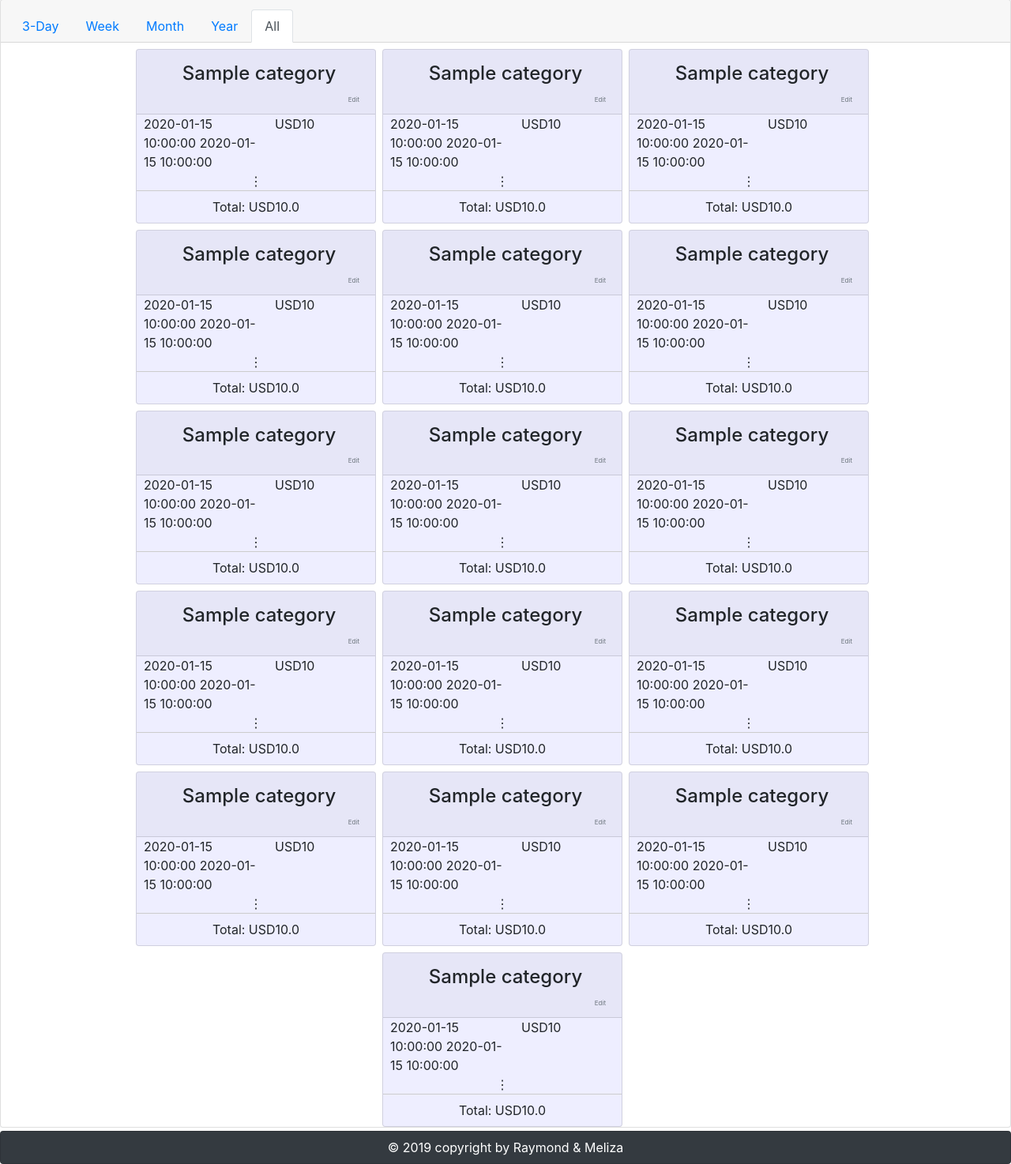
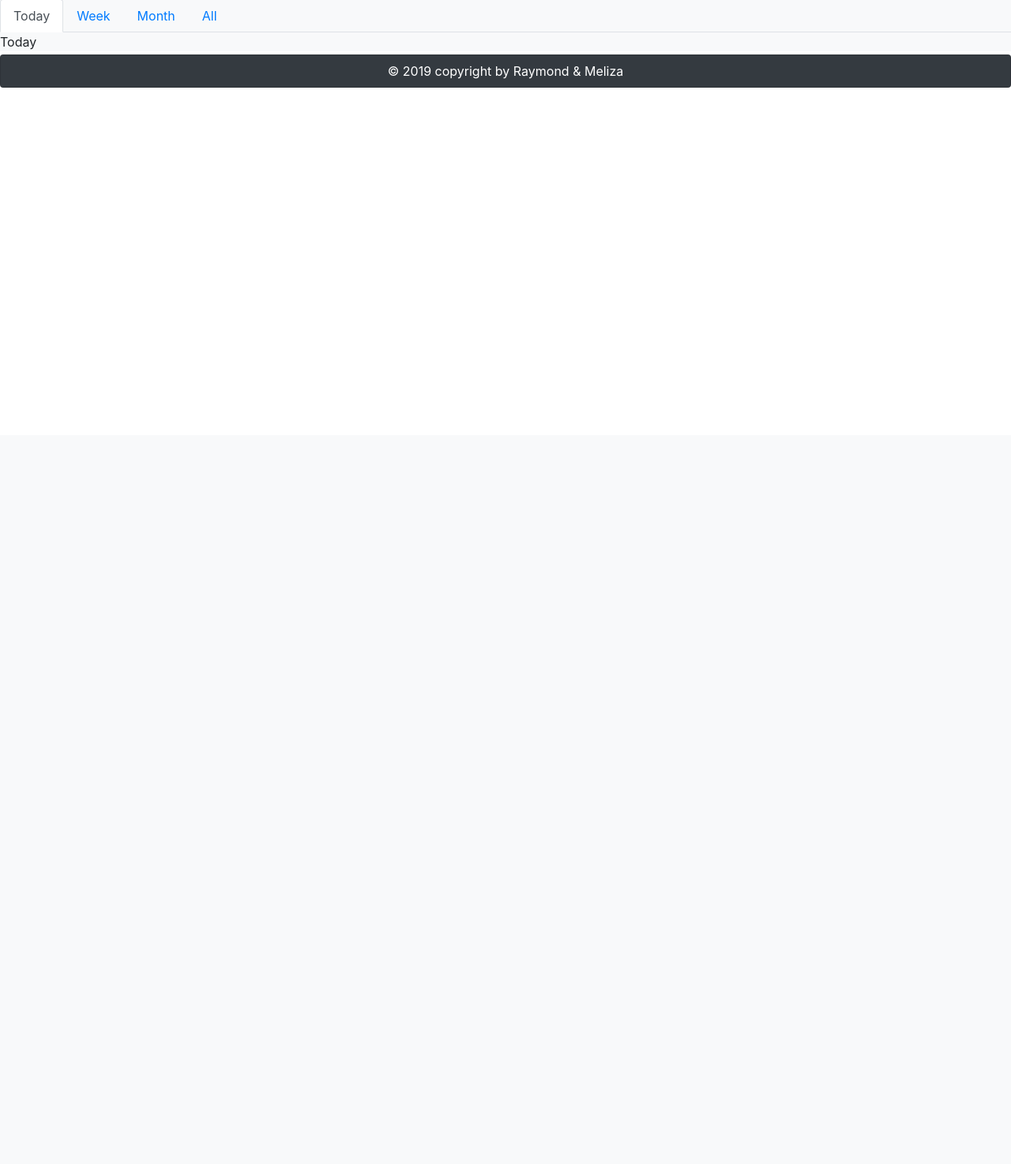
Before and after one commit to BrosCoffee/wallet_watcher, a Flask app: page /record in a window 1280 px wide. Shown: the part 249-1723 px from the top of the page at 79% size. After the commit the page ends 360 px from the top, so only its background shows below. Run offline with Flask 2, Linux system fonts and the light colour scheme; a user stored in the database is signed in; a database or web service that is not in the repository returns one stand-in record (values such as "Sample title"); parts of the project's set-up code (start-up, migrations or seed data) failed here and were passed over; some libraries are stand-ins or nearby versions.

Commit message:
time filters created

```diff
--- a/wallet_watcher/routes.py
+++ b/wallet_watcher/routes.py
@@ -5,6 +5,7 @@ from wallet_watcher.form import RegistrationForm, LoginForm, ContactForm, EnterF
     UpdateAccountForm
 from wallet_watcher import app, mongo, bcrypt, login_manager
 import time
+from datetime import date, timedelta
 import pymongo
 from flask_login import UserMixin, current_user, login_user, logout_user, login_required
 from bson.objectid import ObjectId
@@ -151,8 +152,8 @@ def account():
         form.email.data = user['email']
         form.currency.date = currency
     elif form.validate_on_submit():
-        print(form.currency.data)
-        print(user['user_name'])
+        # print(form.currency.data)
+        # print(user['user_name'])
         if form.profile_image_name.data:
             image_file_name = save_image(form.profile_image_name.data)
             connection.update({'_id': ObjectId(user['_id'])}, {'$set':
@@ -344,107 +345,146 @@ def record():
     # Descending
     # records = connection.find({'user_name': current_user.username}).sort(
     #     [('date', pymongo.DESCENDING), ('time', pymongo.DESCENDING)])
+    today = str(date.today())
+    week_ago = str(date.today() - timedelta(7))
+    month_ago = str(date.today() - timedelta(30))
 
-    def mongo_filter(category):
+
+    def mongo_filter_all(category):
         return connection.find({'user_name': current_user.username, 'category': category}).sort(
             [('date', pymongo.DESCENDING), ('time', pymongo.DESCENDING)])
 
+    def mongo_filter_today(category):
+        return connection.find({'user_name': current_user.username, 'category': category, 'date': today}).sort(
+            [('date', pymongo.DESCENDING), ('time', pymongo.DESCENDING)])
+
+    def mongo_filter_week(category):
+        return connection.find({'user_name': current_user.username, 'category': category,
+                                'date': {'$gt': week_ago}}).sort([('date', pymongo.DESCENDING),
+                                                                      ('time', pymongo.DESCENDING)])
+    def mongo_filter_month(category):
+        return connection.find({'user_name': current_user.username, 'category': category,
+                                'date': {'$gt': month_ago}}).sort([('date', pymongo.DESCENDING),
+                                                                      ('time', pymongo.DESCENDING)])
+
     # Creating variables dynamically is an anti-pattern and should be avoided.
-    category_01 = mongo_filter('Food & Dining')
+    # ---------->
+    category_01 = mongo_filter_all('Food & Dining')
     category_01_amount = 0
     for i in category_01:
         category_01_amount += float(i['amount'])
-    category_01_show = mongo_filter('Food & Dining').limit(4)
+    category_01_show = mongo_filter_all('Food & Dining').limit(4)
 
-    category_02 = mongo_filter('Bills & Utilities')
+    category_01_today = mongo_filter_today('Food & Dining')
+    category_01_amount_today = 0
+    for i in category_01_today:
+        category_01_amount_today += float(i['amount'])
+    category_01_show_today = mongo_filter_today('Food & Dining').limit(4)
+
+    category_01_week = mongo_filter_week('Food & Dining')
+    category_01_amount_week = 0
+    for i in category_01_week:
+        category_01_amount_week += float(i['amount'])
+    category_01_show_week = mongo_filter_week('Food & Dining').limit(4)
+
+    category_01_month = mongo_filter_month('Food & Dining')
+    category_01_amount_month = 0
+    for i in category_01_month:
+        category_01_amount_month += float(i['amount'])
+    category_01_show_month = mongo_filter_month('Food & Dining').limit(4)
+    # ---------->
+
+
+
+    category_02 = mongo_filter_all('Bills & Utilities')
     category_02_amount = 0
     for i in category_02:
         category_02_amount += float(i['amount'])
-    category_02_show = mongo_filter('Bills & Utilities').limit(4)
+    category_02_show = mongo_filter_all('Bills & Utilities').limit(4)
 
-    category_03 = mongo_filter('Shopping')
+    category_03 = mongo_filter_all('Shopping')
     category_03_amount = 0
     for i in category_03:
         category_03_amount += float(i['amount'])
-    category_03_show = mongo_filter('Shopping').limit(4)
+    category_03_show = mongo_filter_all('Shopping').limit(4)
 
-    category_04 = mongo_filter('Entertainment')
+    category_04 = mongo_filter_all('Entertainment')
     category_04_amount = 0
     for i in category_04:
         category_04_amount += float(i['amount'])
-    category_04_show = mongo_filter('Entertainment').limit(4)
+    category_04_show = mongo_filter_all('Entertainment').limit(4)
 
-    category_05 = mongo_filter('Personal Care')
+    category_05 = mongo_filter_all('Personal Care')
     category_05_amount = 0
     for i in category_05:
         category_05_amount += float(i['amount'])
-    category_05_show = mongo_filter('Personal Care').limit(4)
+    category_05_show = mongo_filter_all('Personal Care').limit(4)
 
-    category_06 = mongo_filter('Health & Fitness')
+    category_06 = mongo_filter_all('Health & Fitness')
     category_06_amount = 0
     for i in category_06:
         category_06_amount += float(i['amount'])
-    category_06_show = mongo_filter('Health & Fitness').limit(4)
+    category_06_show = mongo_filter_all('Health & Fitness').limit(4)
 
-    category_07 = mongo_filter('Transport & Auto')
+    category_07 = mongo_filter_all('Transport & Auto')
     category_07_amount = 0
     for i in category_07:
         category_07_amount += float(i['amount'])
-    category_07_show = mongo_filter('Transport & Auto').limit(4)
+    category_07_show = mongo_filter_all('Transport & Auto').limit(4)
 
-    category_08 = mongo_filter('Fees & Charges')
+    category_08 = mongo_filter_all('Fees & Charges')
     category_08_amount = 0
     for i in category_08:
         category_08_amount += float(i['amount'])
-    category_08_show = mongo_filter('Fees & Charges').limit(4)
+    category_08_show = mongo_filter_all('Fees & Charges').limit(4)
 
-    category_09 = mongo_filter('Education')
+    category_09 = mongo_filter_all('Education')
     category_09_amount = 0
     for i in category_09:
         category_09_amount += float(i['amount'])
-    category_09_show = mongo_filter('Education').limit(4)
+    category_09_show = mongo_filter_all('Education').limit(4)
 
-    category_10 = mongo_filter('Gifts & Donation')
+    category_10 = mongo_filter_all('Gifts & Donation')
     category_10_amount = 0
     for i in category_10:
         category_10_amount += float(i['amount'])
-    category_10_show = mongo_filter('Gifts & Donation').limit(4)
+    category_10_show = mongo_filter_all('Gifts & Donation').limit(4)
 
-    category_11 = mongo_filter('Business Services')
+    category_11 = mongo_filter_all('Business Services')
     category_11_amount = 0
     for i in category_11:
         category_11_amount += float(i['amount'])
-    category_11_show = mongo_filter('Business Services').limit(4)
+    category_11_show = mongo_filter_all('Business Services').limit(4)
 
-    category_12 = mongo_filter('Investment')
+    category_12 = mongo_filter_all('Investment')
     category_12_amount = 0
     for i in category_12:
         category_12_amount += float(i['amount'])
-    category_12_show = mongo_filter('Investment').limit(4)
+    category_12_show = mongo_filter_all('Investment').limit(4)
 
-    category_13 = mongo_filter('Travel')
+    category_13 = mongo_filter_all('Travel')
     category_13_amount = 0
     for i in category_13:
         category_13_amount += float(i['amount'])
-    category_13_show = mongo_filter('Travel').limit(4)
+    category_13_show = mongo_filter_all('Travel').limit(4)
 
-    category_14 = mongo_filter('Kids & Elderly')
+    category_14 = mongo_filter_all('Kids & Elderly')
     category_14_amount = 0
     for i in category_14:
         category_14_amount += float(i['amount'])
-    category_14_show = mongo_filter('Kids & Elderly').limit(4)
+    category_14_show = mongo_filter_all('Kids & Elderly').limit(4)
 
-    category_15 = mongo_filter('Taxes')
+    category_15 = mongo_filter_all('Taxes')
     category_15_amount = 0
     for i in category_15:
         category_15_amount += float(i['amount'])
-    category_15_show = mongo_filter('Taxes').limit(4)
+    category_15_show = mongo_filter_all('Taxes').limit(4)
 
-    category_16 = mongo_filter('Others')
+    category_16 = mongo_filter_all('Others')
     category_16_amount = 0
     for i in category_16:
         category_16_amount += float(i['amount'])
-    category_16_show = mongo_filter('Others').limit(4)
+    category_16_show = mongo_filter_all('Others').limit(4)
 
     category_amount_show_list = [(category_01_amount, category_01_show), (category_02_amount, category_02_show),
                                  (category_03_amount, category_03_show), (category_04_amount, category_04_show),
@@ -454,7 +494,7 @@ def record():
                                  (category_11_amount, category_11_show), (category_12_amount, category_12_show),
                                  (category_13_amount, category_13_show), (category_14_amount, category_14_show),
                                  (category_15_amount, category_15_show), (category_16_amount, category_16_show)]
-    sorted_by_amount = sorted(category_amount_show_list, key=lambda tup: tup[0], reverse=True)
+    sorted_by_amount_all = sorted(category_amount_show_list, key=lambda tup: tup[0], reverse=True)
 
-    return render_template('record.html', title='History', form=form, sorted_by_amount=sorted_by_amount,
+    return render_template('record.html', title='History', form=form, sorted_by_amount_all=sorted_by_amount_all,
                            currency=currency)
--- a/wallet_watcher/templates/record.html
+++ b/wallet_watcher/templates/record.html
@@ -1,52 +1,24 @@
 {% extends "layout.html" %}
 {% block content %}
-<div class="card text-center">
-  <div class="card-header">
-	<ul class="nav nav-tabs card-header-tabs">
+<ul class="nav nav-tabs" id="myTab" role="tablist">
     <li class="nav-item">
-		<a class="nav-link" href="#">3-Day</a>
+      <a class="nav-link active" id="today-tab" data-toggle="tab" href="#today" role="tab" aria-controls="home" aria-selected="true">Today</a>
     </li>
     <li class="nav-item">
-		<a class="nav-link" href="#">Week</a>
+      <a class="nav-link" id="week-tab" data-toggle="tab" href="#week" role="tab" aria-controls="profile" aria-selected="false">Week</a>
     </li>
     <li class="nav-item">
-		<a class="nav-link" href="#">Month</a>
+      <a class="nav-link" id="month-tab" data-toggle="tab" href="#month" role="tab" aria-controls="contact" aria-selected="false">Month</a>
     </li>
     <li class="nav-item">
-		<a class="nav-link" href="#">Year</a>
-	  </li>
-	  <li class="nav-item">
-		<a class="nav-link active" href="#">All</a>
+      <a class="nav-link" id="all-tab" data-toggle="tab" href="#all" role="tab" aria-controls="contact" aria-selected="false">All</a>
     </li>
 </ul>
+<div class="tab-content" id="myTabContent">
+    <div class="tab-pane fade show active" id="today" role="tabpanel" aria-labelledby="home-tab">Today</div>
+    <div class="tab-pane fade" id="week" role="tabpanel" aria-labelledby="profile-tab">Week</div>
+    <div class="tab-pane fade" id="month" role="tabpanel" aria-labelledby="contact-tab">Month</div>
+    <div class="tab-pane fade" id="all" role="tabpanel" aria-labelledby="contact-tab">{% include 'record_all.html' %}</div>
 </div>
-    <div class="container">
-        <div class="row justify-content-center">
-            {% for i in sorted_by_amount %}
-                {% if i[0] != 0 %}
-                    <div class="card mr-2 mt-2" style="width: 19rem; background-color: #eef;">
-                        <div class="card-header" style="text-align: center">
-                            <h4 class="card-title mt-1 ml-2">{{ i[1][0]['category'] }}</h4>
-                            <a href="{{ url_for('record') +'/'+ i[1][0]['category'][:4] }}">
-                                <p class="card-subtitle mt-1 text-muted" style="font-size:8px; text-align: right">Edit</p>
-                            </a>
-                        </div>
-                            {% for record in i[1] %}
-                            <div class="row">
-                                <div class="col-6 pl-4 pr-0" style="text-align:left;">
-                                    {{ record['date'] }} {{ record['time'] }}
-                                </div>
-                                <div class="col-6 pl-4 pr-0" style="text-align:left;">
-                                    {{ record['currency'] }}{{ record['amount'] }}
-                                </div>
-                            </div>
-                            {% endfor %}
-                        <div class="mb-2" style="border-bottom: 1px solid #ccc;">⋮</div>
-                        <div class="mb-2">Total: {{ currency }}{{ i[0] }}</div>
-                    </div>
-                {% endif %}
-            {% endfor %}
-        </div>
-    </div>
-</div>
+
 {% endblock content %}
```
Also changed, not shown: wallet_watcher/templates/record_all.html (added, +30 -0 lines). Lines whose indentation alone changed are shown as unchanged.
